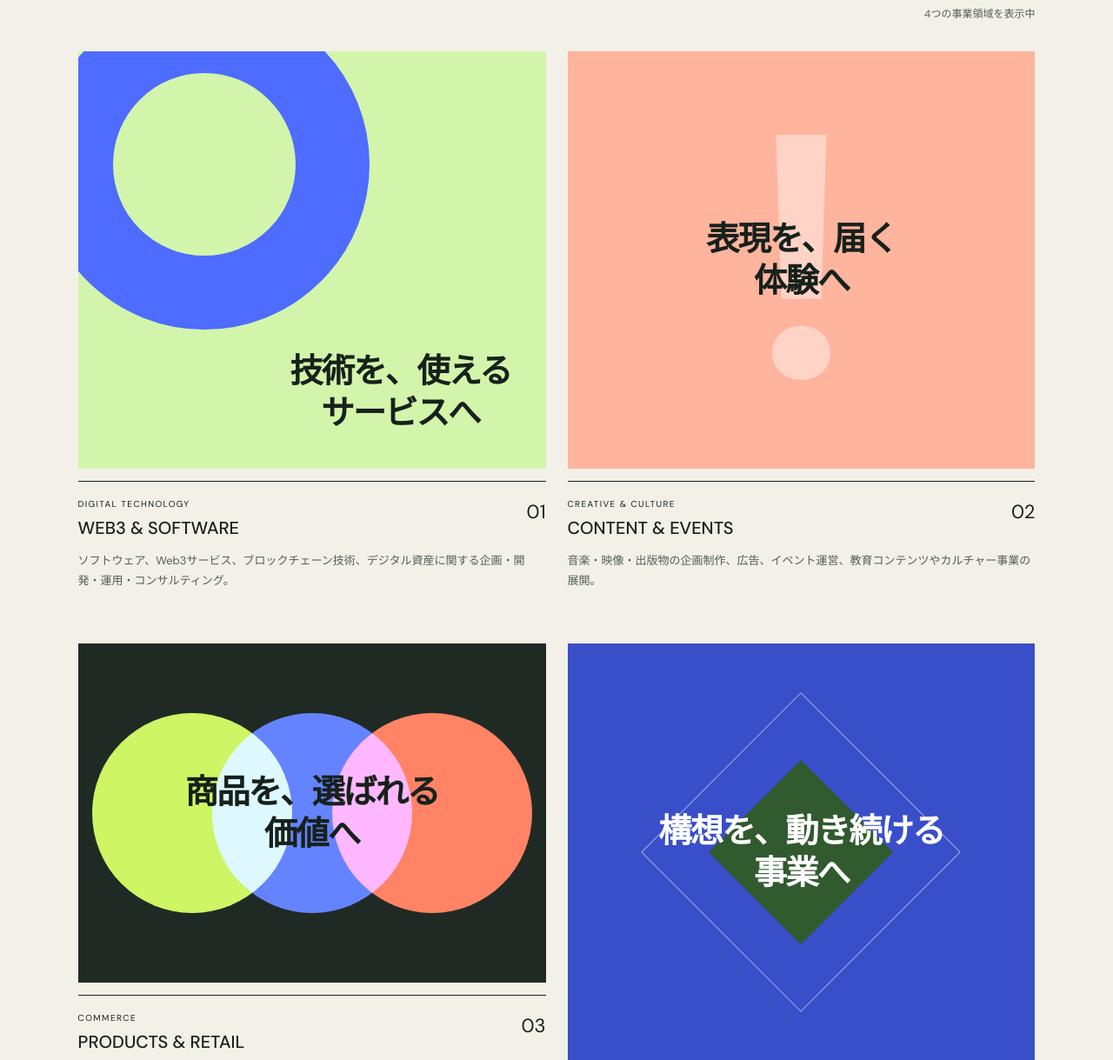
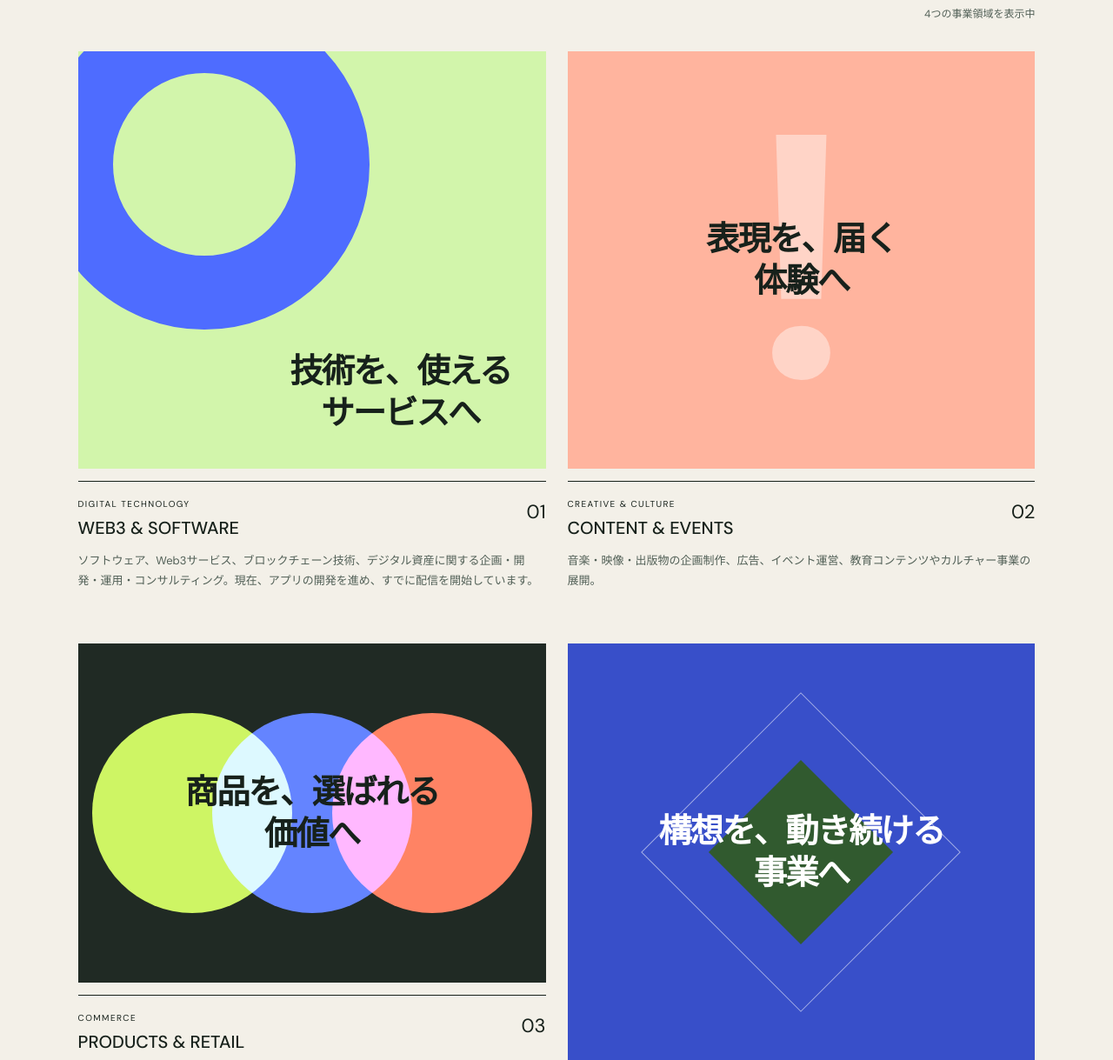
Before and after one commit to masuda-so/website, a Django app: page / in a window 1280 px wide. Shown: the part 2283-3502 px from the top of the page at 87% size. Run offline with Django 5.2, Linux system fonts and the light colour scheme; parts of the project's set-up code (start-up, migrations or seed data) failed here and were passed over; some libraries are stand-ins or nearby versions.

Commit message:
Add live app distribution update

```diff
--- a/website/templates/pages/home.html
+++ b/website/templates/pages/home.html
@@ -109,7 +109,7 @@
               <h3>WEB3 &amp; SOFTWARE</h3>
               <span>01</span>
             </div>
-            <p class="project-description">ソフトウェア、Web3サービス、ブロックチェーン技術、デジタル資産に関する企画・開発・運用・コンサルティング。</p>
+            <p class="project-description">ソフトウェア、Web3サービス、ブロックチェーン技術、デジタル資産に関する企画・開発・運用・コンサルティング。現在、アプリの開発を進め、すでに配信を開始しています。</p>
           </article>
           <article class="project-card reveal" data-category="creative">
             <div class="project-art art-two">
```
